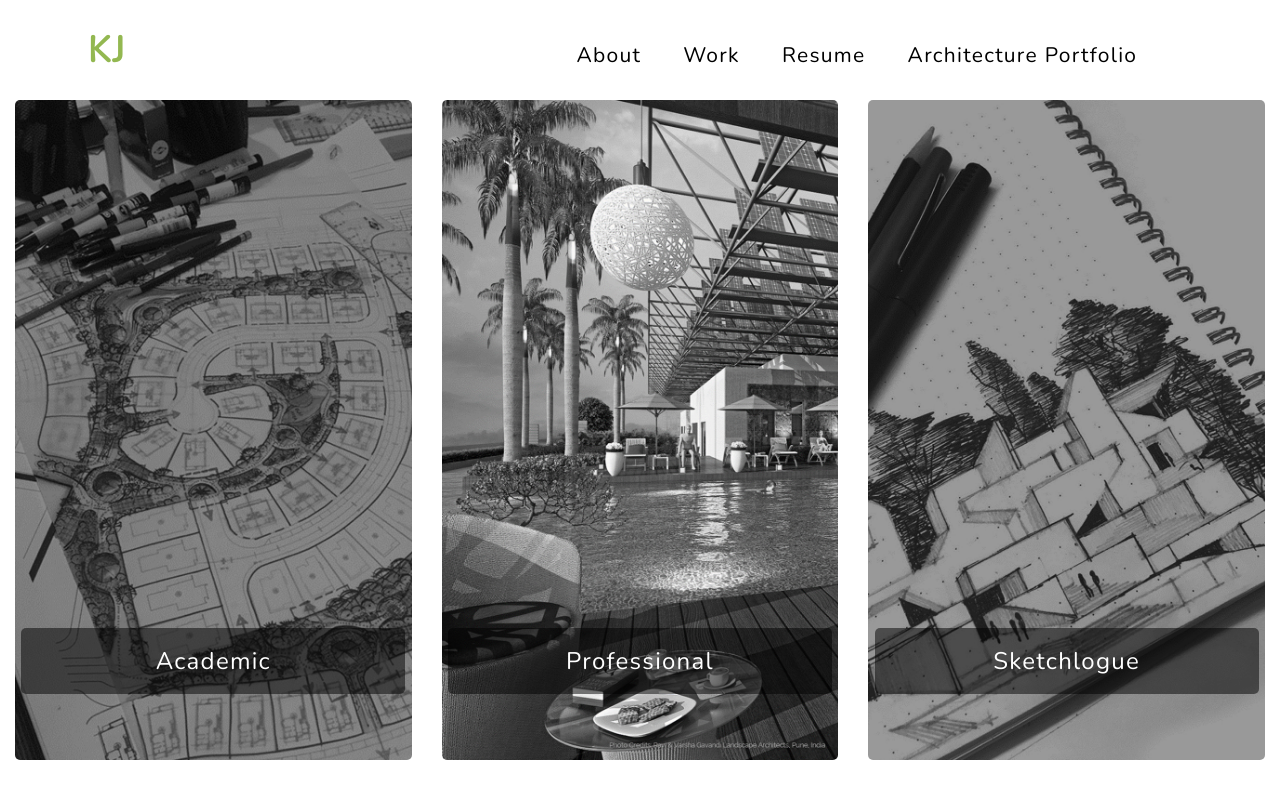
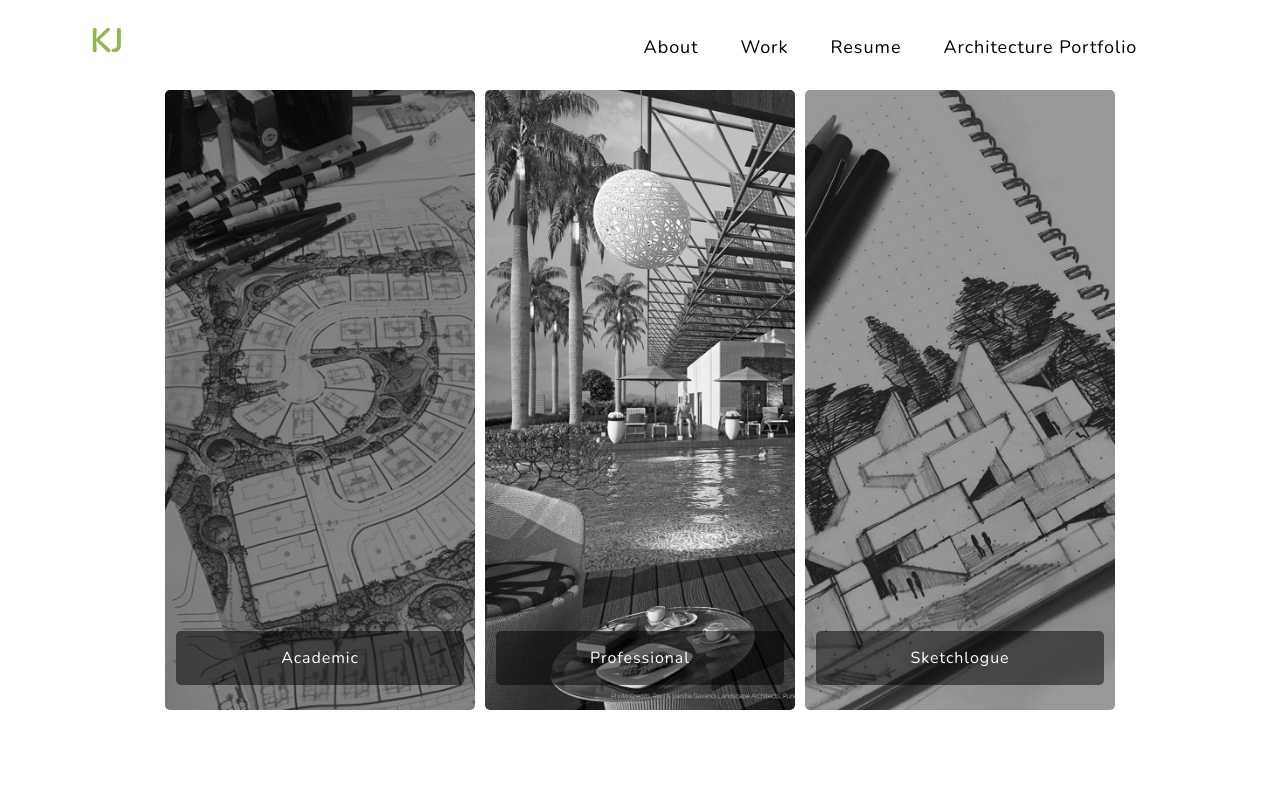
Before and after one commit to karishmajoshi4/karishmajoshi4.github.io, a React (Create React App) app: page /work in a window 1280 px wide. Built offline with nearby package versions, Linux system fonts and the light colour scheme.

Commit message:
relatively 25% reduced fonts

```diff
--- a/src/components/Work.jsx
+++ b/src/components/Work.jsx
@@ -41,8 +41,8 @@ class Work extends Component {
       <div>
         <Navbar />
 
-        <div className={"row images-container " + (this.state.carouselOpen ? "d-none" : "")}>
-          <div className="col-xs-4 col-sm-4 col-md-4 col-lg-4" onClick={() => this.activateCarousel("academic")}>
+        <div className={"row justify-content-lg-center images-container " + (this.state.carouselOpen ? "d-none" : "")}>
+          <div className="col-xs-4 col-sm-4 col-md-4 col-lg-3" onClick={() => this.activateCarousel("academic")}>
             <div className="overlay with-bg-img academic-img" style={{backgroundImage: "url(" + AcademicBg + ")"}}>
               <div className="overlay-title">
                 <span>Academic</span>
@@ -55,7 +55,7 @@ class Work extends Component {
               </div>
             </div>
           </div>
-          <div className="col-xs-4 col-sm-4 col-md-4 col-lg-4" onClick={() => this.activateCarousel("professional")}>
+          <div className="col-xs-4 col-sm-4 col-md-4 col-lg-3" onClick={() => this.activateCarousel("professional")}>
             <div className="overlay with-bg-img professional-img" style={{backgroundImage: "url(" + professionalBg + ")"}}>
               <div className="overlay-title">
                 <span>Professional</span>
@@ -77,7 +77,7 @@ class Work extends Component {
               </div>
             </div>
           </div>
-          <div className="col-xs-4 col-sm-4 col-md-4 col-lg-4" onClick={() => this.activateCarousel("sketchlogue")}>
+          <div className="col-xs-4 col-sm-4 col-md-4 col-lg-3" onClick={() => this.activateCarousel("sketchlogue")}>
             <div className="overlay with-bg-img sketchlogue-img" style={{backgroundImage: "url(" + sketchlogueBg + ")"}}>
               <div className="overlay-title">
                 <span>Sketchlogue</span>
--- a/src/styles/About.scss
+++ b/src/styles/About.scss
@@ -4,7 +4,7 @@
   left: 1%;
 
   img {
-    height: 750px;
+    height: 720px;
   }
 }
 .about-me {
@@ -16,10 +16,10 @@
 
 .about-me h1 {
   font-weight: bold;
-  font-size: 54px;
+  font-size: 44px;
 }
 .about-me span {
-  font-size: 21px;
+  font-size: 16px;
 }
 .find-me-on {
   text-align: center;
--- a/src/styles/Home.scss
+++ b/src/styles/Home.scss
@@ -7,18 +7,18 @@
 .hello {
   letter-spacing: normal;
   color: #93B851;
-  font-size: 180px;
+  font-size: 160px;
 
   .small {
-    font-size: 70px;
+    font-size: 60px;
     margin-left: -12px;
   }
 }
 .hello-ext-info {
   margin-left: 2%;
-  margin-right: 24%;
+  margin-right: 15%;
   margin-top: -4%;
-  font-size: 22px;
+  font-size: 16px;
 
   p {
     margin: 0px;
--- a/src/styles/Navbar.scss
+++ b/src/styles/Navbar.scss
@@ -1,6 +1,6 @@
 .page-title {
   font-weight: bold;
-  font-size: 36px;
+  font-size: 32px;
   color: #93B851;
   text-decoration: none;
 }
@@ -14,7 +14,7 @@
   text-align: right;
 }
 .navigation-link {
-  font-size: 21px;
+  font-size: 18px;
   color: #000000;
   display: inline-block;
   text-decoration: none;
--- a/src/styles/Work.scss
+++ b/src/styles/Work.scss
@@ -1,8 +1,11 @@
 .images-container {
   margin-top: 1%;
-
+  .col-lg-3 {
+    padding-right: 5px;
+    padding-left: 5px;
+  }
   .overlay {
-    height: 660px;
+    height: 620px;
     border-radius: 5px;
     cursor: pointer;
     border-radius: 1px solid rgba(0, 0, 0, 0.05);
@@ -10,12 +13,12 @@
 
     .overlay-title {
       position: absolute;
-      bottom: 10%;
+      bottom: 4%;
       left: 5%;
       right: 5%;
       border-radius: 5px;
       padding: 15px 0px;
-      font-size: 24px;
+      font-size: 16px;
       background-color: rgba(0, 0, 0, 0.5);
       color: #ffffff;
       text-align: center;
@@ -24,9 +27,18 @@
   .overlay-text {
     display: none;
     color: #ffffff;
-    padding: 10%;
+    padding: 5%;
+
+    h5 {
+      font-size: 16px;
+    }
+    span {
+      font-size: 12px;
+      line-height: 0.4 !important;
+    }
   }
   .overlay:hover .overlay-text {
+    font-size: 16px;
     display: block;
     transition: 0.3s;
   }
--- a/src/styles/custom.scss
+++ b/src/styles/custom.scss
@@ -2,5 +2,5 @@ html, body {
   font-family: 'Nunito', sans-serif !important;
   letter-spacing: 0.08rem;
   line-height: 1.4;
-  font-size: 16px;
+  font-size: 12px;
 }
```
